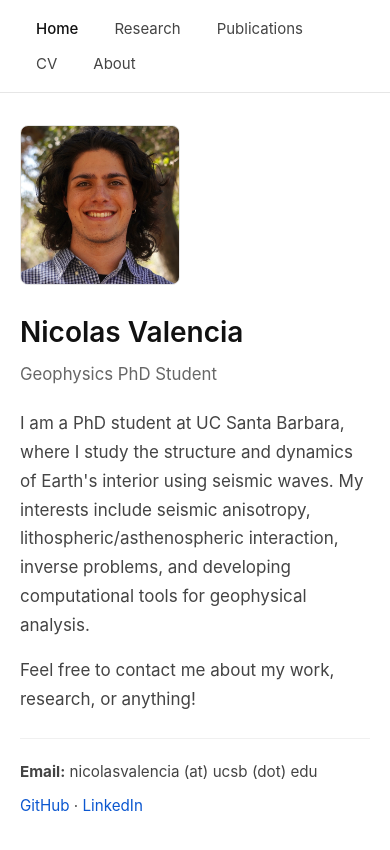
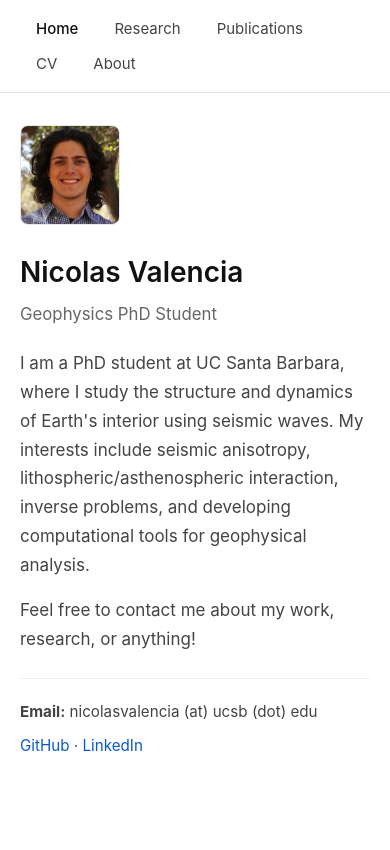
Before and after one commit to nico-valencia/nico-valencia.github.io, a plain HTML site: page index.html in a window 390 px wide. Drawn offline with Linux system fonts and the light colour scheme.

Commit message:
figured it out I think...

```diff
--- a/css/main.css
+++ b/css/main.css
@@ -104,8 +104,8 @@ body {
 }
 
 .home-portrait {
-  width: 100px;
-  height: 100px;
+  width: 80px;
+  height: 80px;
   object-fit: cover;
   border-radius: 8px;
   border: 1px solid var(--border);
@@ -497,8 +497,8 @@ a:focus-visible {
   }
 
   .home-portrait {
-    width: 160px;
-    height: 160px;
+    width: 100px;
+    height: 100px;
   }
 
   .research-topic-content {
```
